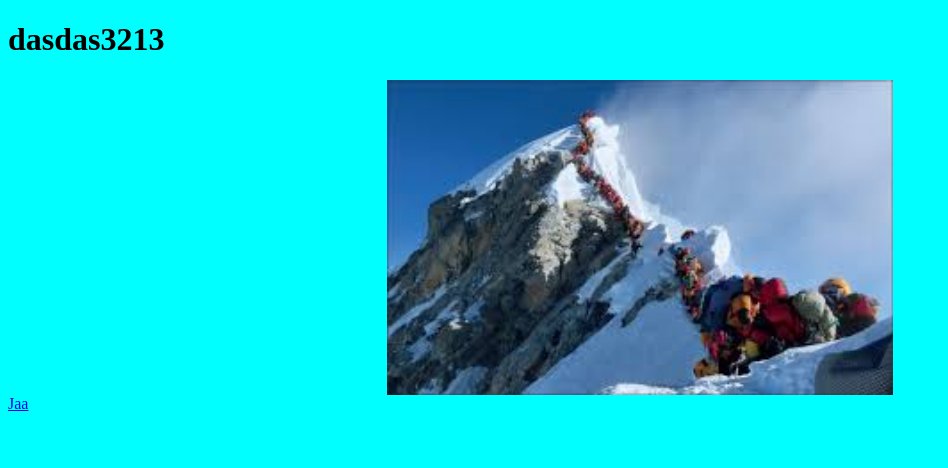
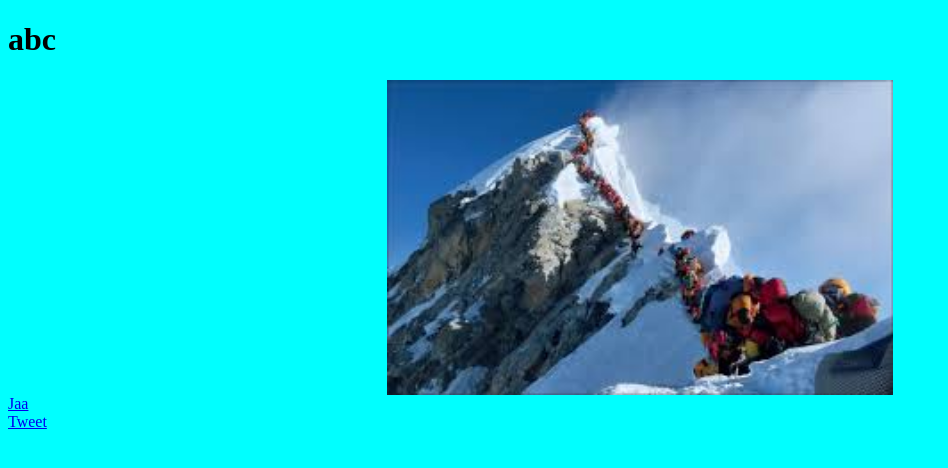
Before and after one commit to jannepiirainen/shikisanpowelcometest, a plain HTML site: page docs/everest.html in a window 1280 px wide. Shown: the whole page, without its empty margins (0-948 px from the left). Drawn offline with Linux system fonts and the light colour scheme.

Commit message:
Add files via upload

```diff
--- a/docs/everest.html
+++ b/docs/everest.html
@@ -6,12 +6,15 @@
   <title>Document</title>
 </head>
 <body>
-<h1>dasdas3213</h1>
+<h1>abc</h1>
   <div id="fb-root"></div>
   <script async defer crossorigin="anonymous" src="https://connect.facebook.net/fi_FI/sdk.js#xfbml=1&version=v9.0" nonce="l1Wwh8CD"></script>
 
   <img src="everest.jpg" alt="Everest mountain">
   <div class="fb-share-button" data-href="https://jannepiirainen.github.io/shikisanpowelcometest/everest.html" data-layout="button" data-size="small"><a target="_blank" href="https://www.facebook.com/sharer/sharer.php?u=https%3A%2F%2Fdevelopers.facebook.com%2Fdocs%2Fplugins%2F&amp;src=sdkpreparse" class="fb-xfbml-parse-ignore">Jaa</a></div>
+  <div><a class="twitter-share-button"
+    href="https://twitter.com/intent/tweet">
+  Tweet</a></div>
 
 </body>
 </html>
```
